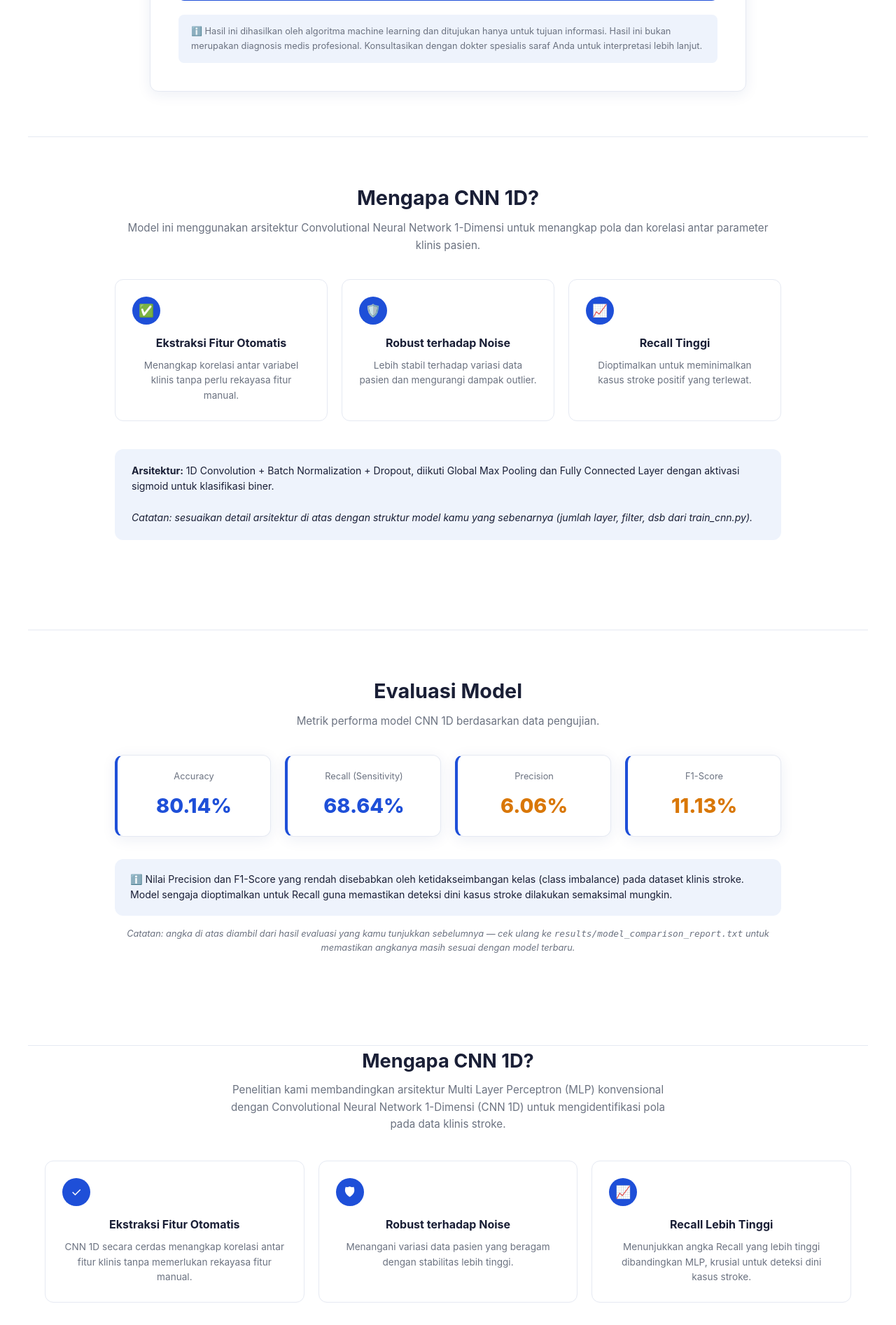
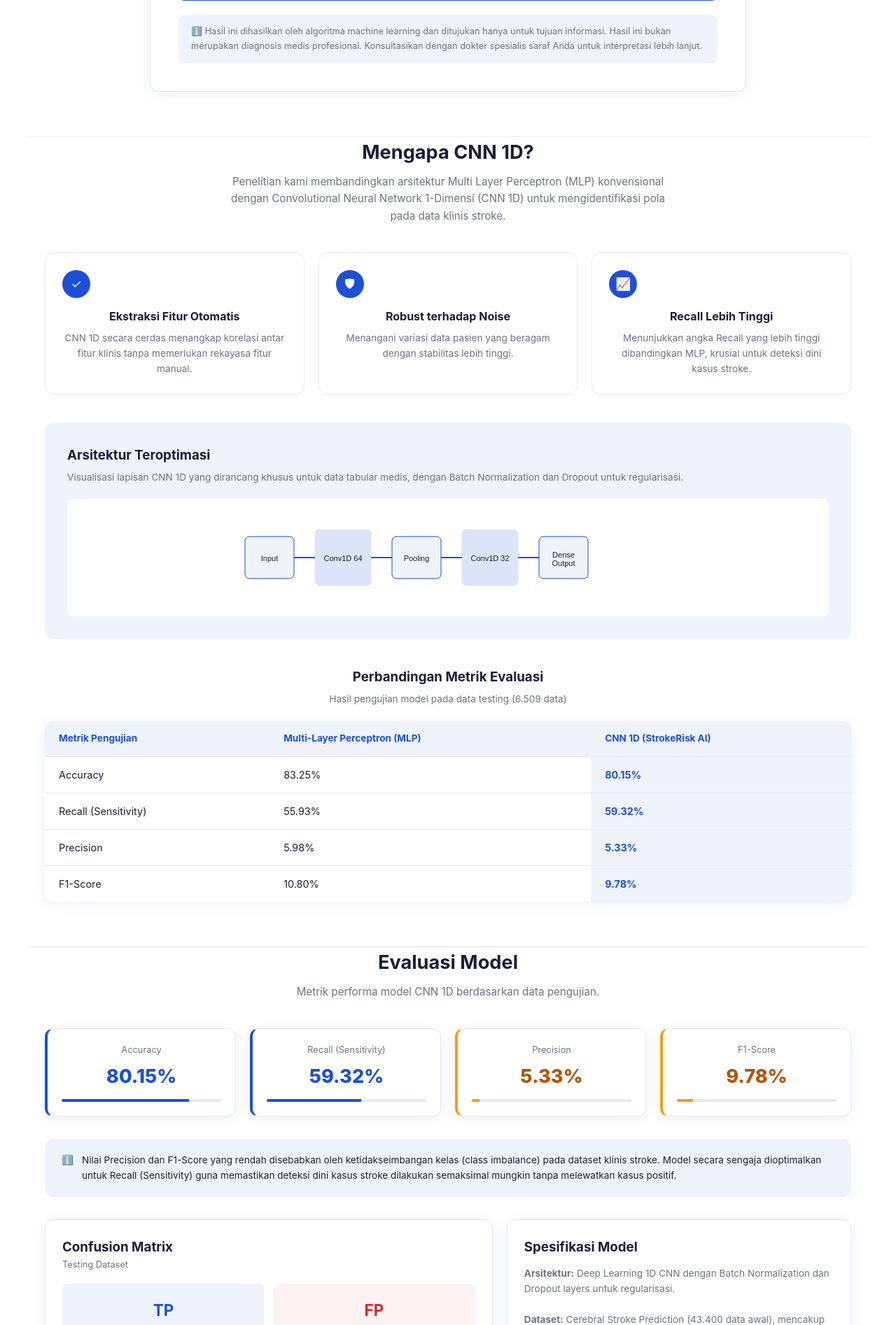
Before and after one commit to maharaniiibp/StrokeRisk-Catcher, a Flask app: page / in a window 1280 px wide. Shown: the part 1811-3705 px from the top of the page at 70% size. Run offline with Flask 3, Linux system fonts and the light colour scheme; parts of the project's set-up code (start-up, migrations or seed data) failed here and were passed over.

Commit message:
Fix duplicate section About Model dan Evaluation, tambah scroll-spy navbar

```diff
--- a/website/static/css/style.css
+++ b/website/static/css/style.css
@@ -811,3 +811,13 @@ body {
 @media (max-width: 600px) {
   .feature-grid, .metric-grid { grid-template-columns: 1fr; }
 }
+
+.navbar .nav-links a {
+  position: relative;
+}
+
+.navbar .nav-links a.active {
+  border-bottom: 2px solid var(--primary-blue);
+  padding-bottom: 4px;
+  transition: all 0.2s ease;
+}
--- a/website/templates/index.html
+++ b/website/templates/index.html
@@ -210,72 +210,6 @@
     </div>
   </section>
 
-  <!-- ABOUT MODEL -->
-  <section class="about-section" id="about">
-    <div class="info-container">
-      <h2>Mengapa CNN 1D?</h2>
-      <p class="section-sub">Model ini menggunakan arsitektur Convolutional Neural Network 1-Dimensi untuk menangkap pola dan korelasi antar parameter klinis pasien.</p>
-
-      <div class="feature-grid">
-        <div class="feature-card">
-          <div class="feature-icon">✅</div>
-          <h3>Ekstraksi Fitur Otomatis</h3>
-          <p>Menangkap korelasi antar variabel klinis tanpa perlu rekayasa fitur manual.</p>
-        </div>
-        <div class="feature-card">
-          <div class="feature-icon">🛡️</div>
-          <h3>Robust terhadap Noise</h3>
-          <p>Lebih stabil terhadap variasi data pasien dan mengurangi dampak outlier.</p>
-        </div>
-        <div class="feature-card">
-          <div class="feature-icon">📈</div>
-          <h3>Recall Tinggi</h3>
-          <p>Dioptimalkan untuk meminimalkan kasus stroke positif yang terlewat.</p>
-        </div>
-      </div>
-
-      <div class="arch-note">
-        <strong>Arsitektur:</strong> 1D Convolution + Batch Normalization + Dropout, diikuti Global Max Pooling dan Fully Connected Layer dengan aktivasi sigmoid untuk klasifikasi biner.
-        <br><br>
-        <em>Catatan: sesuaikan detail arsitektur di atas dengan struktur model kamu yang sebenarnya (jumlah layer, filter, dsb dari train_cnn.py).</em>
-      </div>
-    </div>
-  </section>
-
-  <!-- EVALUATION -->
-  <section class="evaluation-section" id="evaluation">
-    <div class="info-container">
-      <h2>Evaluasi Model</h2>
-      <p class="section-sub">Metrik performa model CNN 1D berdasarkan data pengujian.</p>
-
-      <div class="metric-grid">
-        <div class="metric-card">
-          <span class="metric-label">Accuracy</span>
-          <span class="metric-value">80.14%</span>
-        </div>
-        <div class="metric-card">
-          <span class="metric-label">Recall (Sensitivity)</span>
-          <span class="metric-value">68.64%</span>
-        </div>
-        <div class="metric-card metric-warn">
-          <span class="metric-label">Precision</span>
-          <span class="metric-value">6.06%</span>
-        </div>
-        <div class="metric-card metric-warn">
-          <span class="metric-label">F1-Score</span>
-          <span class="metric-value">11.13%</span>
-        </div>
-      </div>
-
-      <div class="note-box">
-        ℹ️ Nilai Precision dan F1-Score yang rendah disebabkan oleh ketidakseimbangan kelas (class imbalance) pada dataset klinis stroke. Model sengaja dioptimalkan untuk Recall guna memastikan deteksi dini kasus stroke dilakukan semaksimal mungkin.
-      </div>
-
-      <p class="arch-note-small">
-        <em>Catatan: angka di atas diambil dari hasil evaluasi yang kamu tunjukkan sebelumnya — cek ulang ke <code>results/model_comparison_report.txt</code> untuk memastikan angkanya masih sesuai dengan model terbaru.</em>
-      </p>
-    </div>
-  </section>
 
 <!-- ABOUT MODEL -->
   <section class="about-section" id="about">
@@ -445,5 +379,33 @@
     <span>© 2024 STROKE RISK-CATCHER. All rights reserved.</span>
   </footer>
 
+  <script>
+    const sections = document.querySelectorAll('section[id]');
+    const navLinks = document.querySelectorAll('.nav-links a');
+
+    function updateActiveNav() {
+      let currentSection = '';
+      const scrollPosition = window.scrollY + 120; // offset biar transisi lebih pas
+
+      sections.forEach(section => {
+        const sectionTop = section.offsetTop;
+        const sectionHeight = section.offsetHeight;
+
+        if (scrollPosition >= sectionTop && scrollPosition < sectionTop + sectionHeight) {
+          currentSection = section.getAttribute('id');
+        }
+      });
+
+      navLinks.forEach(link => {
+        link.classList.remove('active');
+        if (link.getAttribute('href') === '#' + currentSection) {
+          link.classList.add('active');
+        }
+      });
+    }
+
+    window.addEventListener('scroll', updateActiveNav);
+    window.addEventListener('load', updateActiveNav);
+  </script>
 </body>
 </html>
```
